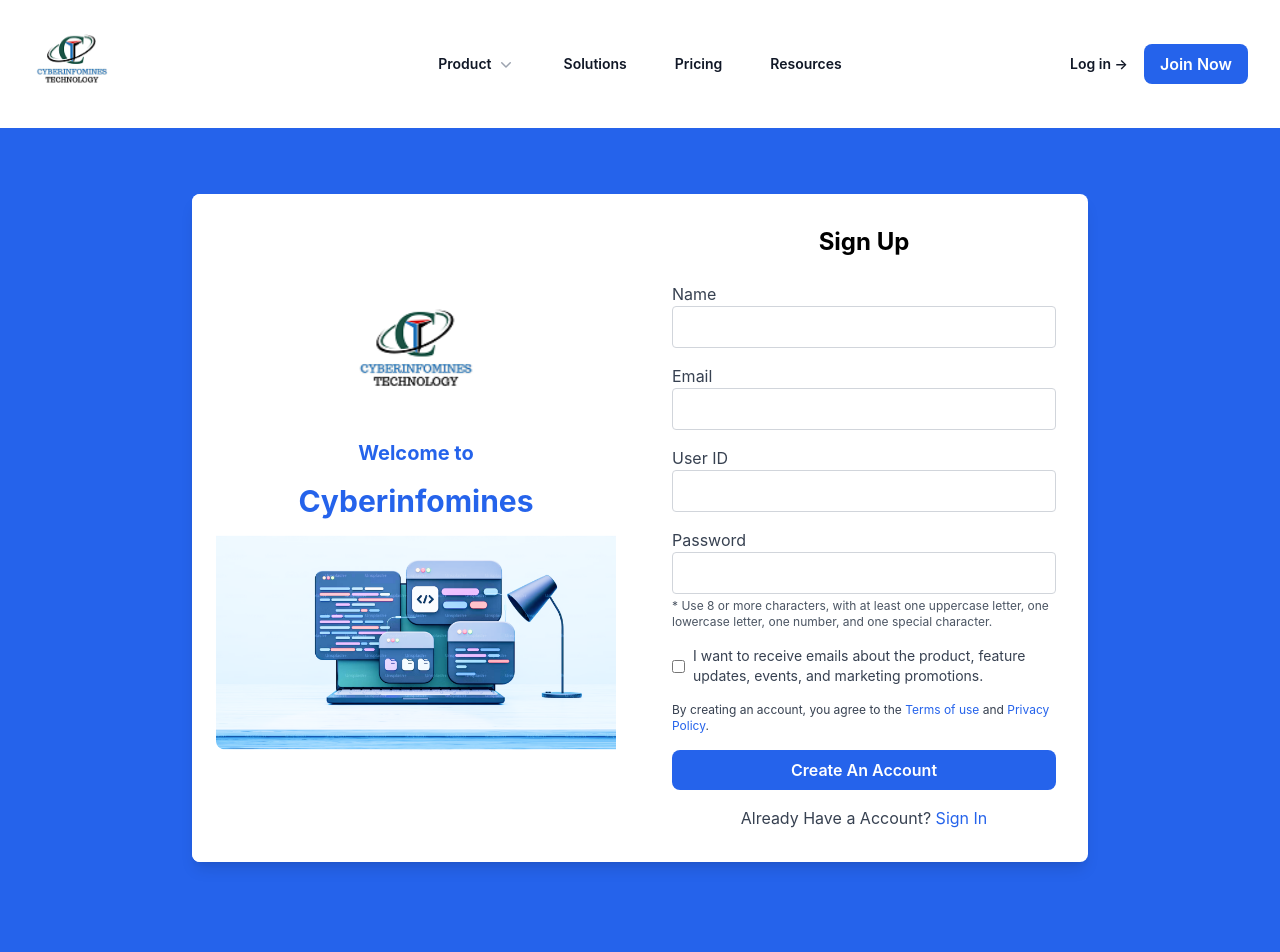
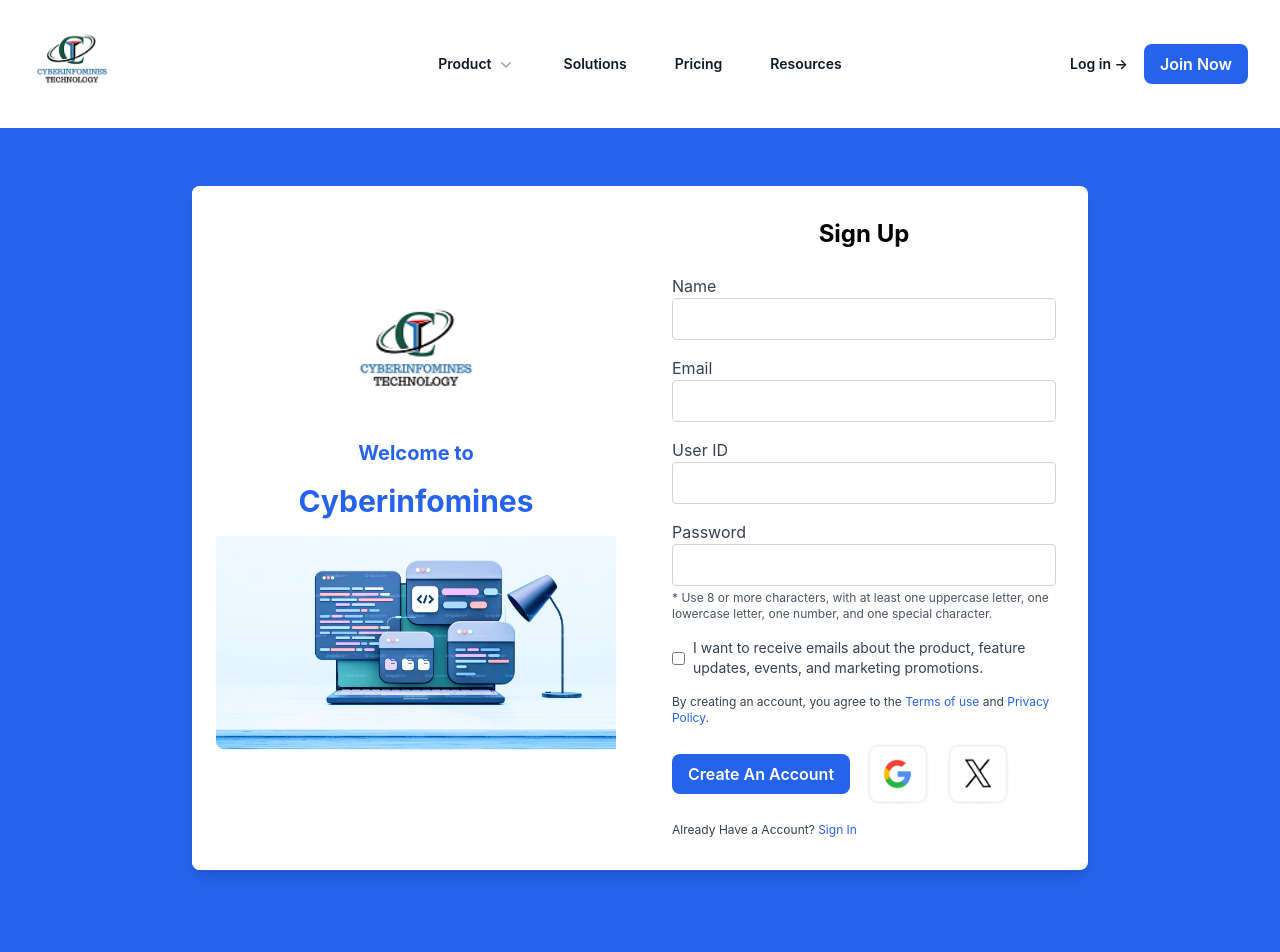
Before and after one commit to Juhi2116/CyberInform, a React (Create React App) app: page /signup in a window 1280 px wide. Shown: the top 952 px of the page. Built offline with nearby package versions, Linux system fonts and the light colour scheme.

Commit message:
chnages in signin signup

```diff
--- a/src/Pages/Signin.js
+++ b/src/Pages/Signin.js
@@ -66,7 +66,7 @@
                 Forgot Your Password?
               </Link>
             </div>
-            <div   className="mt-2 w-fit px-2 py-2 font-semibold text-white bg-blue-600 rounded-lg hover:bg-blue-700 focus:outline-none focus:ring-2 focus:ring-blue-400"
+            <div   className="mt-2 w-fit pl-4 pr-4 px-2 py-2  text-white bg-blue-600 rounded-lg hover:bg-blue-700 focus:outline-none focus:ring-2 focus:ring-blue-400"
             >
             <Link
               to="/login"
@@ -83,11 +83,11 @@
           </div>
 
           <div className="flex items-center justify-center space-x-4">
-            <button className="flex items-center justify-center w-10 h-10 bg-gray-8 border border-gray-300 rounded-lg">
-              <img src="../img.png" alt="x Logo" className="w-10 h-10"/>
+          <button className="flex items-center justify-center w-16 h-16  border-gray-300 rounded-lg">
+              <img src="../img.png" alt="x Logo" className="w-16 h-16"/>
             </button>
-            <button className="flex items-center justify-center w-10 h-10 bg-gray-10 border border-gray-300 rounded-lg">
-              <img src="../img1.png" alt="Google Logo" className="w-6 h-6"/>
+            <button className="flex items-center justify-center w-16 h-16  border-gray-300 rounded-lg">
+              <img src="../img1.png" alt="Google Logo" className="w-16 h-16"/>
             </button>
           </div>
 
--- a/src/Pages/Signup.js
+++ b/src/Pages/Signup.js
@@ -70,14 +70,23 @@
               By creating an account, you agree to the <a href="#" className="text-blue-600">Terms of use</a> and <a href="#" className="text-blue-600">Privacy Policy</a>.
             </p>
 
+
+            <div className="flex items-center space-x-4">
             <button
               type="submit"
-              className="w-full bg-blue-600 text-white py-2 rounded-lg font-semibold hover:bg-blue-700 transition-colors"
+              className="p-4 bg-blue-600 text-white py-2 rounded-lg font-semibold hover:bg-blue-700 transition-colors"
             >
               Create An Account
             </button>
+            <button className="flex items-center justify-center w-16 h-16  border-gray-300 rounded-lg">
+              <img src="../img.png" alt="x Logo" className="w-16 h-16"/>
+            </button>
+            <button className="flex items-center justify-center w-16 h-16  border-gray-300 rounded-lg">
+              <img src="../img1.png" alt="Google Logo" className="w-16 h-16"/>
+            </button>
+          </div>
 
-            <p className="text-center text-gray-700 mt-4">
+            <p className=" text-xs text-gray-700 mt-4">
              Already Have a Account? <a href="#" className="text-blue-600">Sign In</a>
             </p>
           </form>
```
Also changed, not shown: public/img.png, public/img1.png.
